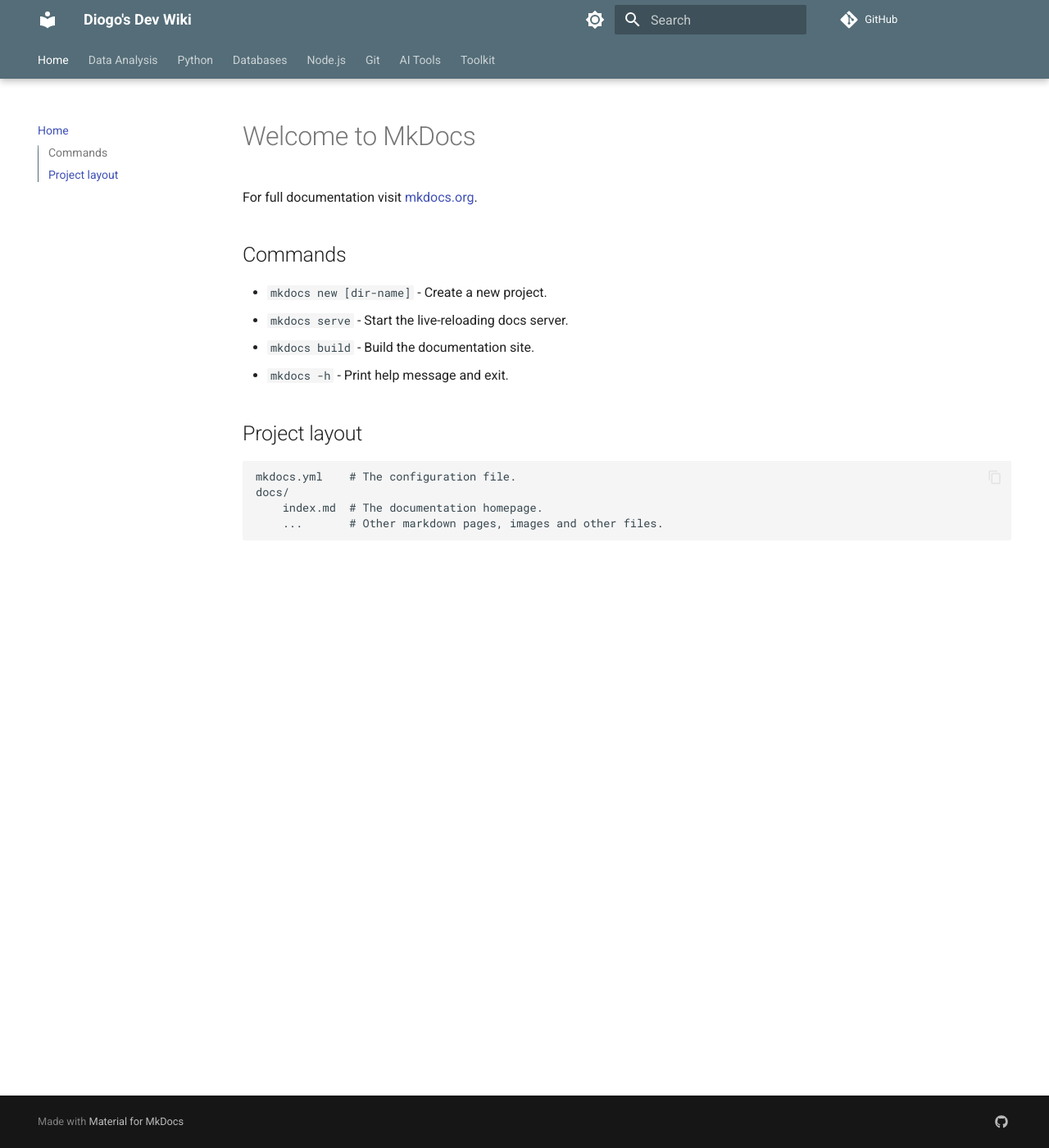
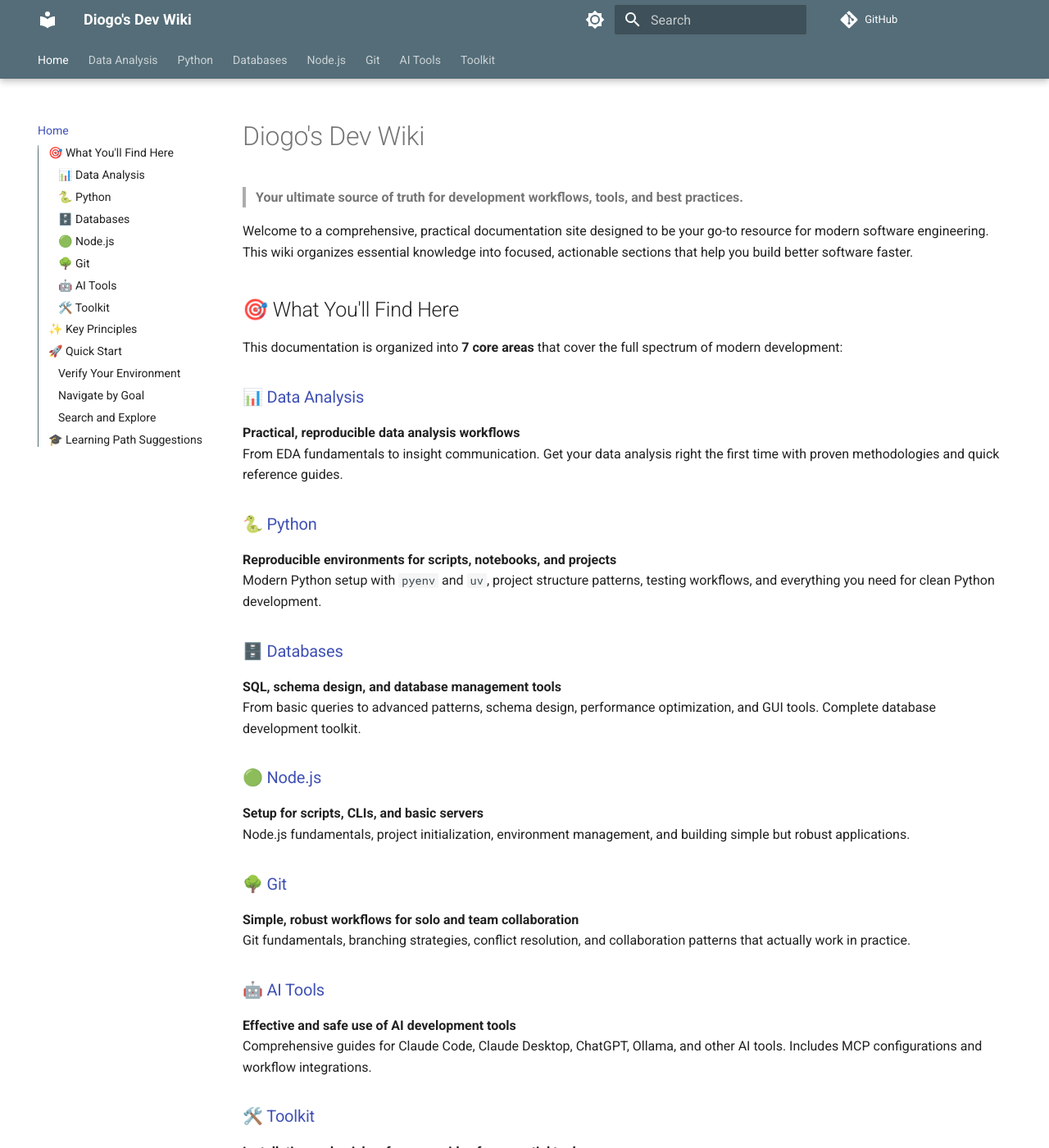
Before and after one commit to diogo-costa-silva/wikidev, an MkDocs documentation site: the page built from docs/index.md, in a window 1280 px wide and 1400 px high. Shown: the whole window at 82% size. Built offline with MkDocs 1.6.1 and Material for MkDocs 9.7.7, drawn with Linux system fonts in a browser that asks for light colours; comment, search, counter and statistics services are not loaded; some of the changed text lies outside the part shown.

Commit message:
add: back navigation and homepage updates

````diff
--- a/docs/index.md
+++ b/docs/index.md
@@ -1,17 +1,96 @@
-# Welcome to MkDocs
+# Diogo's Dev Wiki
 
-For full documentation visit [mkdocs.org](https://www.mkdocs.org).
+> **Your ultimate source of truth for development workflows, tools, and best practices.**
 
-## Commands
+Welcome to a comprehensive, practical documentation site designed to be your go-to resource for modern software engineering. This wiki organizes essential knowledge into focused, actionable sections that help you build better software faster.
 
-* `mkdocs new [dir-name]` - Create a new project.
-* `mkdocs serve` - Start the live-reloading docs server.
-* `mkdocs build` - Build the documentation site.
-* `mkdocs -h` - Print help message and exit.
+## 🎯 What You'll Find Here
 
-## Project layout
+This documentation is organized into **7 core areas** that cover the full spectrum of modern development:
 
-    mkdocs.yml    # The configuration file.
-    docs/
-        index.md  # The documentation homepage.
-        ...       # Other markdown pages, images and other files.
+### 📊 [Data Analysis](data-analysis/index.md)
+**Practical, reproducible data analysis workflows**
+From EDA fundamentals to insight communication. Get your data analysis right the first time with proven methodologies and quick reference guides.
+
+### 🐍 [Python](python/index.md)
+**Reproducible environments for scripts, notebooks, and projects**
+Modern Python setup with `pyenv` and `uv`, project structure patterns, testing workflows, and everything you need for clean Python development.
+
+### 🗄️ [Databases](databases/index.md)
+**SQL, schema design, and database management tools**
+From basic queries to advanced patterns, schema design, performance optimization, and GUI tools. Complete database development toolkit.
+
+### 🟢 [Node.js](node/index.md)
+**Setup for scripts, CLIs, and basic servers**
+Node.js fundamentals, project initialization, environment management, and building simple but robust applications.
+
+### 🌳 [Git](git/index.md)
+**Simple, robust workflows for solo and team collaboration**
+Git fundamentals, branching strategies, conflict resolution, and collaboration patterns that actually work in practice.
+
+### 🤖 [AI Tools](ai-tools/index.md)
+**Effective and safe use of AI development tools**
+Comprehensive guides for Claude Code, Claude Desktop, ChatGPT, Ollama, and other AI tools. Includes MCP configurations and workflow integrations.
+
+### 🛠️ [Toolkit](toolkit/index.md)
+**Installation and quick-reference guides for essential tools**
+Setup guides for MkDocs, VS Code, and other tools that make development smoother.
+
+## ✨ Key Principles
+
+**Practical First**: Every page contains working examples and verification commands
+**Reproducible**: All setups work across different machines and team members
+**Focused**: One topic per page, no overwhelming documentation
+**Connected**: Smart cross-references between related concepts
+**Updated**: Living documentation that evolves with best practices
+
+## 🚀 Quick Start
+
+### Verify Your Environment
+Check that you have the basic tools installed:
+
+```bash
+# Check Python
+python --version
+
+# Check Node.js
+node --version
+
+# Check Git
+git --version
+
+# Check your shell
+echo $SHELL
+```
+
+### Navigate by Goal
+
+- **Starting a new Python project?** → [Python Project Structure](python/project-structure.md)
+- **Need to analyze data?** → [Data Analysis Methodology](data-analysis/methodology.md)
+- **Database queries not performing?** → [Database Performance](databases/performance.md)
+- **Git conflicts confusing you?** → [Resolve Conflicts](git/resolve-conflicts.md)
+- **Want to use AI tools effectively?** → [AI Tools Overview](ai-tools/index.md)
+
+### Search and Explore
+
+Use the search bar (press `/` or `S`) to quickly find specific topics. Each section's index page provides a complete map of available resources.
+
+## 🎓 Learning Path Suggestions
+
+**New to Development:**
+Git Basics → Python Setup → Simple Projects → AI Tools
+
+**Data Analysis Focus:**
+Python Environments → Data Analysis Methodology → SQL Basics → Visualization
+
+**Backend Development:**
+Git Workflow → Node.js Setup → SQL Foundation → AI Tools Integration
+
+**DevOps/Tooling:**
+Git Advanced → Toolkit → AI Tools → Environment Management
+
+---
+
+**Ready to dive in?** Pick a section above or use the navigation to explore. Each page is designed to get you productive quickly with minimal reading.
+
+*Happy coding! 🎉*
````
